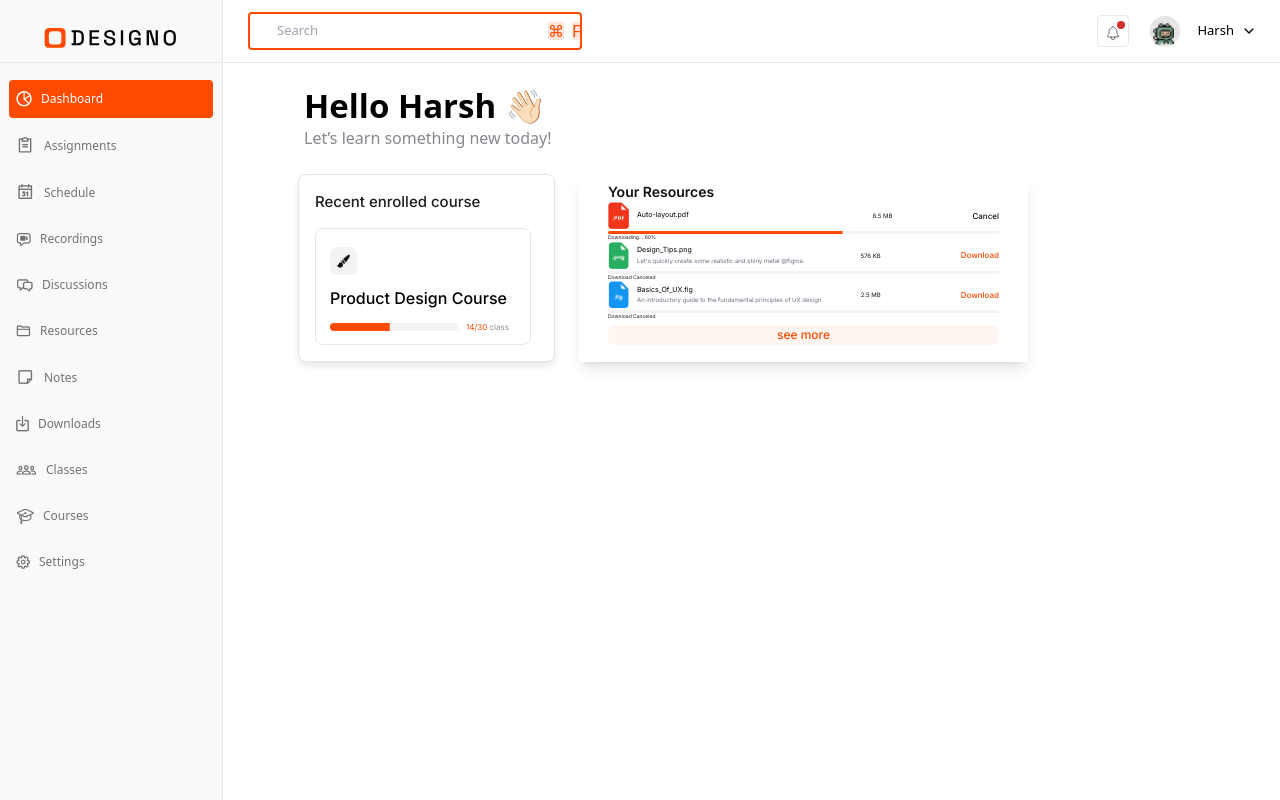
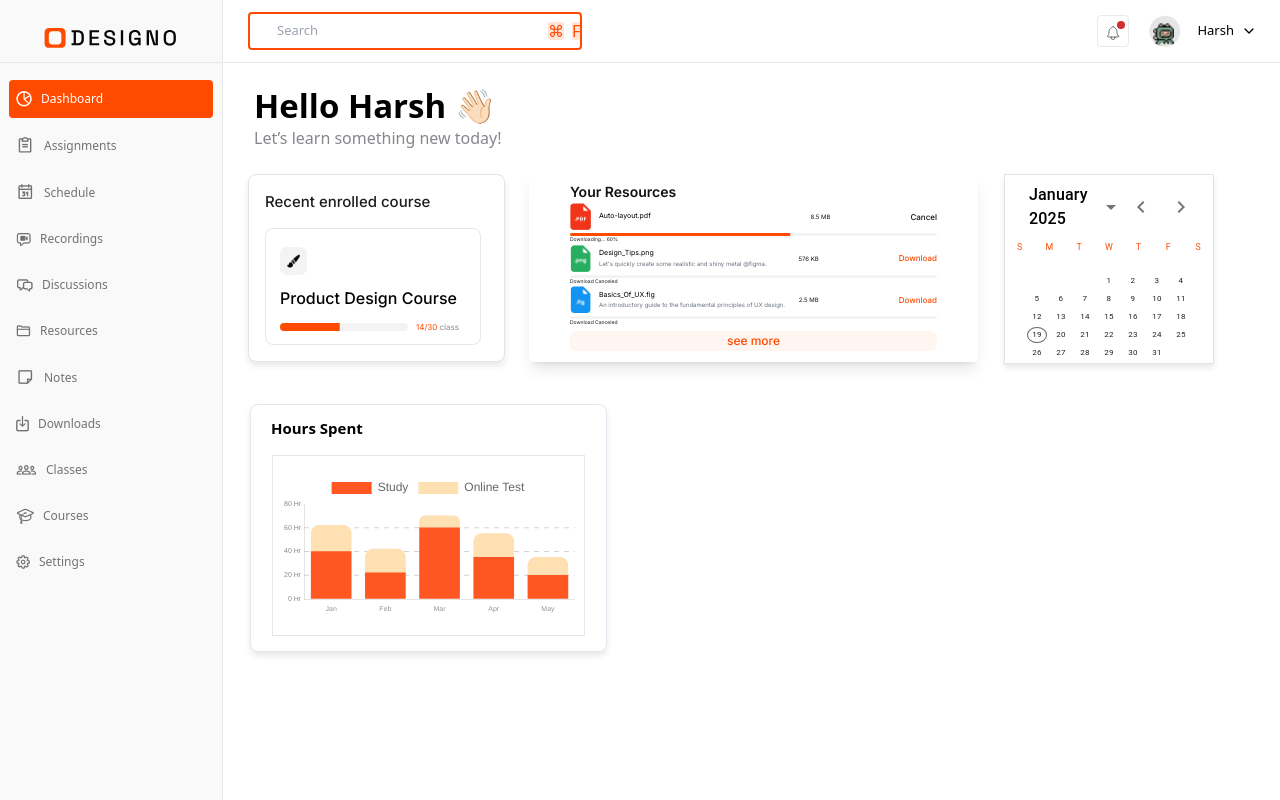
Before and after one commit to Hashibul-Alam/Intership-Task, a React (Vite) app: page / in a window 1280 px wide. Shown: the top 800 px of the page. Built offline with nearby package versions, Linux system fonts and the light colour scheme.

Commit message:
chart done

```diff
--- a/package.json
+++ b/package.json
@@ -13,7 +13,11 @@
     "@emotion/react": "^11.14.0",
     "@emotion/styled": "^11.14.0",
     "@mui/material": "^6.4.0",
+    "@mui/x-date-pickers": "^7.24.0",
+    "chart.js": "^4.4.7",
+    "dayjs": "^1.11.13",
     "react": "^18.3.1",
+    "react-chartjs-2": "^5.3.0",
     "react-dom": "^18.3.1",
     "react-icons": "^5.4.0",
     "react-router-dom": "^7.1.3"
--- /dev/null
+++ b/src/Pages/Calendar.jsx
@@ -0,0 +1,44 @@
+import React from "react";
+import { DateCalendar } from "@mui/x-date-pickers/DateCalendar";
+import { LocalizationProvider } from "@mui/x-date-pickers/LocalizationProvider";
+import { AdapterDayjs } from "@mui/x-date-pickers/AdapterDayjs";
+
+
+const CustomCalendar = () => {
+  return (
+    <div className="flex justify-center items-center border border-[#E4E4E4] shadow-cardShadow ms-[26px] ">
+      <LocalizationProvider dateAdapter={AdapterDayjs}>
+        <DateCalendar
+          sx={{
+            width: "208px",
+            height: "188px",
+            "& .MuiTypography-root": {
+              fontSize: "0.55rem",
+              color: "#FF4B00",
+              paddingBottom: "8px",
+
+            },
+            "& .MuiPickersDay-root": {
+              width: "20px",
+              height: "16px",
+              fontSize: "0.5rem",
+
+              color: "#222222",
+              "&:hover": {
+                backgroundColor: "#FF4B00",
+              },
+            },
+            "& .MuiPickersDay-root.Mui-selected": {
+              backgroundColor: "#FF4B00",
+              color: "#FFF",
+              "&:hover": {
+                backgroundColor: "#e64a19",
+              },
+            },
+          }} />
+      </LocalizationProvider>
+    </div>
+  );
+};
+
+export default CustomCalendar;
--- /dev/null
+++ b/src/Pages/Chart.jsx
@@ -0,0 +1,119 @@
+import React from "react";
+import { Bar } from "react-chartjs-2";
+import {
+  Chart as ChartJS,
+  CategoryScale,
+  LinearScale,
+  BarElement,
+  Title,
+  Tooltip,
+  Legend,
+} from "chart.js";
+
+
+ChartJS.register(CategoryScale, LinearScale, BarElement, Title, Tooltip, Legend);
+
+const horizontalLinePlugin = {
+  id: "horizontalLinePlugin",
+  beforeDraw: (chart) => {
+    const { ctx, chartArea, scales } = chart;
+    const lineValues = [20, 40, 60];
+
+    ctx.save();
+    ctx.setLineDash([5, 5]);
+    ctx.strokeStyle = "#D3D3D3";
+    ctx.lineWidth = 1;
+
+    lineValues.forEach((value) => {
+      const y = scales.y.getPixelForValue(value);
+
+      ctx.beginPath();
+      ctx.moveTo(chartArea.left, y);
+      ctx.lineTo(chartArea.right, y);
+      ctx.stroke();
+    });
+
+    ctx.restore();
+  },
+};
+
+const Chart = () => {
+  const data = {
+    labels: ["Jan", "Feb", "Mar", "Apr", "May"],
+    datasets: [
+      {
+        label: "Study",
+        data: [40, 22, 60, 35, 20],
+        backgroundColor: "#FF5722",
+        borderRadius: 8,
+        barThickness: 40,
+      },
+      {
+        label: "Online Test",
+        data: [22, 20, 10, 20, 15],
+        backgroundColor: "#FFE0B2",
+        borderRadius: 8,
+        barThickness: 40,
+      },
+    ],
+  };
+
+  const options = {
+    responsive: true,
+    plugins: {
+      legend: {
+        position: "top",
+      },
+    },
+    scales: {
+      y: {
+
+
+        stacked: true,
+        grid: {
+          drawBorder: false,
+          drawTicks: false,
+          drawOnChartArea: false,
+        },
+        ticks: {
+            callback: (value) => `${value} Hr`,
+            color: "#85878D",
+            stepSize: 20,
+            font:{
+                size:7
+            },
+          display: true,
+        },
+      },
+      x: {
+        stacked: true,
+        grid: {
+          drawBorder: false,
+          drawTicks: false,
+          drawOnChartArea: false,
+        },
+        ticks: {
+            color:"#95969C",
+            font:{
+                size:7,
+                lineHeight: 2,
+            },
+          display: true,
+        },
+
+
+      },
+    },
+  };
+
+  return (
+    <div className="w-full max-w-[357px] h-auto bg-white shadow-cardShadow rounded-lg border border-[#E2E8F0] ms-[26px] mt-4">
+             <h2 className=" text-[15px] text-black font-semibold ms-5 mt-3  ">Hours Spent</h2>
+     <div className="max-w-[345px] h-auto my-[15px] mx-[21px] px-2 py-4 border border-[#E5E7E7]">
+     <Bar data={data} options={options} plugins={[horizontalLinePlugin]} />
+     </div>
+    </div>
+  );
+};
+
+export default Chart;
--- a/src/Pages/Download.jsx
+++ b/src/Pages/Download.jsx
@@ -71,8 +71,8 @@ const Download = () => {
   };
 
   return (
-    <section className=" bg-white rounded shadow-lg min-w-[449px] h-[188px] mx-auto ms-6 ">
-     <div className="px-2 py-2 max-w-[407px] h-[153px] mx-auto">
+    <section className=" bg-white rounded shadow-lg min-w-[449px] h-[188px]  ms-6 ">
+     <div className="px-5 py-2 max-w-[407px] h-[153px] mx-auto">
      <h2 className="text-sm font-semibold text-[#121212]">Your Resources</h2>
       <div>
         {fileList.map((file) => (
@@ -82,7 +82,7 @@ const Download = () => {
           >
             {/* File Info */}
             <div className="flex justify-between items-center">
-              <div className="flex items-center space-x-2">
+              <div className="flex items-center space-x-2 py-[1px]">
                   <img className="w-[21px] h-[27px]" src={file.img} alt="" />
                 <div>
                   <p className="text-[7px]">{file.name}</p>
@@ -143,8 +143,6 @@ const Download = () => {
           </div>
         ))}
       </div>
-
-      {/* See More */}
       <div className="text-center">
         <button className="text-primary bg-primary/5 w-full h-5 rounded-md hover:bg-primary/15 duration-300 hover:scale-105 text-xs font-medium">see more</button>
       </div>
--- a/src/Pages/Home.jsx
+++ b/src/Pages/Home.jsx
@@ -2,6 +2,10 @@ import React from "react";
 import EnrolledCard from "./Enrolled";
 import ProductIcon from "../../public/Product.png";
 import Download from "./Download";
+import Calendar from "./Calendar";
+import Chart from "./Chart";
+
+
 
 const Home = () => {
   const course = {
@@ -12,17 +16,19 @@ const Home = () => {
   };
 
   return (
-    <section className="w-auto lg:max-w-[1097px] h-auto lg:h-[955px] ms-[50px] ">
+    <section className="w-auto lg:max-w-[1097px] h-auto lg:h-[955px]  ">
       <h1 className="text-[33px] font-bold leading-[41px] ms-[30px] mt-[22px]">
         Hello Harsh 👋🏻
       </h1>
       <p className="text-[#85878D] ms-[30px]">
         Let’s learn something new today!
       </p>
-      <div className="p-6 flex font-Inter">
+      <div className="p-6 flex  font-Inter">
         <EnrolledCard course={course} />
         <Download/>
+        <Calendar/>
       </div>
+      <Chart/>
     </section>
   );
 };
```
Also changed, not shown: public/chartline.png (added), 1 other file (tests, documents, lock files or other folders).
